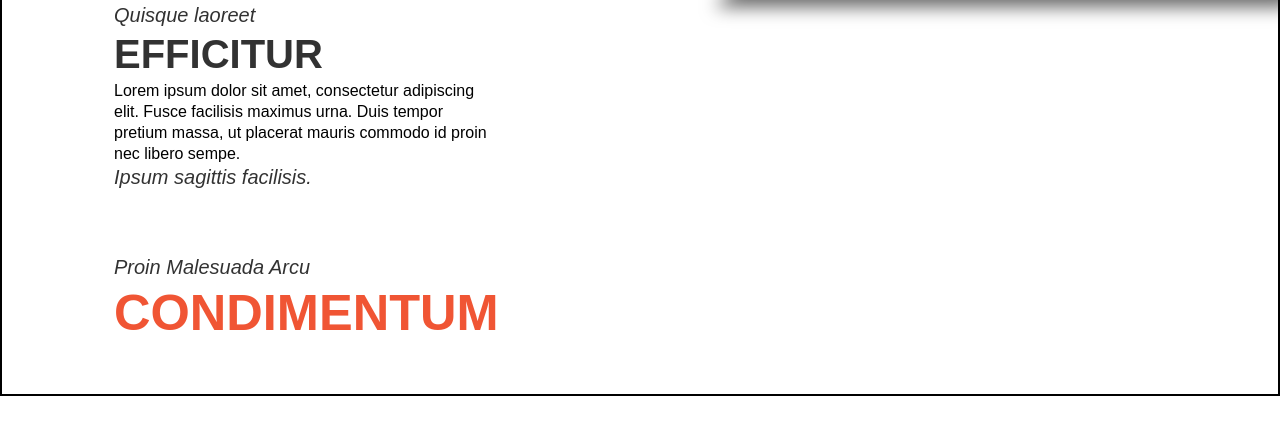
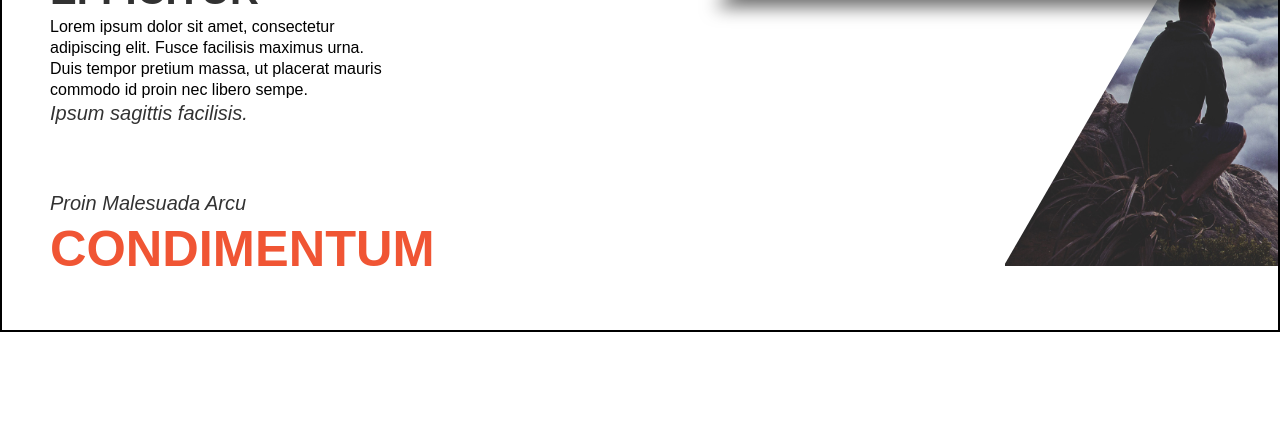
Before and after one commit to axecopfire/ocozzio-web-project, a plain HTML site: page web_project/index.html in a window 1280 px wide. Shown: the part 112-546 px from the top of the page. Drawn offline with Linux system fonts and the light colour scheme; a web font is replaced by a local one.

Commit message:
right side sticky picture

```diff
--- a/web_project/css/default.css
+++ b/web_project/css/default.css
@@ -106,46 +106,68 @@ h4 {
 
 /* Banner */
 .banner {
-	position: absolute;
-	margin-top: 4rem;
+	position: relative;
 	border: solid 2px;
 	overflow: hidden;
 	display: block;
 	width: 100%;
-	background-image:url("../images/banner_home.jpg");
-	background-size: 700px 500px;
-	background-position: bottom -80px right -50%;
 
-	background-repeat: no-repeat;
 }
 
 /* Banner Split Left */
 .left-text-container {
+	position: relative;
 	padding: 1rem;
 	text-align: left;
 	display: inline-block;
-	height: 100%;
-	width: 60%;
-	transform: skew(-30deg);
 	background: white;
 }
 .left-text-main {
 	display: inline-block;
 	position: relative;
 	margin-right: 0px;
-	width: 60%;
-	transform: skew(30deg);
+	max-width: 400px;
 	padding: 2rem;
-	margin-left: 5vw;
 }
 .left-text-bottom {
 	margin-top: 4rem;
 }
+.right-container {
+	display: inline-block;
+	right: -661px;
+	width: 700px;
+	height: 330px;
+	transform: skew(-30deg);
+	overflow: hidden;
+	position: relative;
+}
+.right-image {
+	display: inline-block;
+	position: relative;
+	transform: skew(30deg);
+	top: -110px;
+	right: 107px;
+}
+.right-image img {
+	width: 700px;
+	height: 500px;
+}
 
+
+
+
+
+
+
+
+
+.keyboard {
+	background-image: url('./images/para_computer.jpg');
+}
 
 /*** MEDIA QUERIES ***/
 
-@media(min-width: 1001px) {
+/* @media(min-width: 1001px) {
 	.banner {
 		background-image: none;
 	}
@@ -177,7 +199,7 @@ h4 {
 		font-size: 2.75rem;
 		line-height: 3rem;
 	}
-}
+}*/
 @media(max-width: 650px) {
 	.topNav, .bottomNav {
 		display: none;
--- a/web_project/index.html
+++ b/web_project/index.html
@@ -50,9 +50,19 @@
     </div>
     <div class="right-container">
       <div class="right-image">
+        <img src="./images/banner_home.jpg">
       </div>
     </div>
 	</main>
+    <!-- <section class="keyboard">
+      <div class="keyboard-text">
+        <h3>Mauris suscipit pharetra</h3>
+        <h2>CRAS, ELEIFEND & LIBERO</h2>
+        <p>usce laoreet ullamcorper lacus, ut condimentum
+          risus egestas quis.</p>
+      </div>
+    </section> -->
+
 
 </body>
 </html>
```
